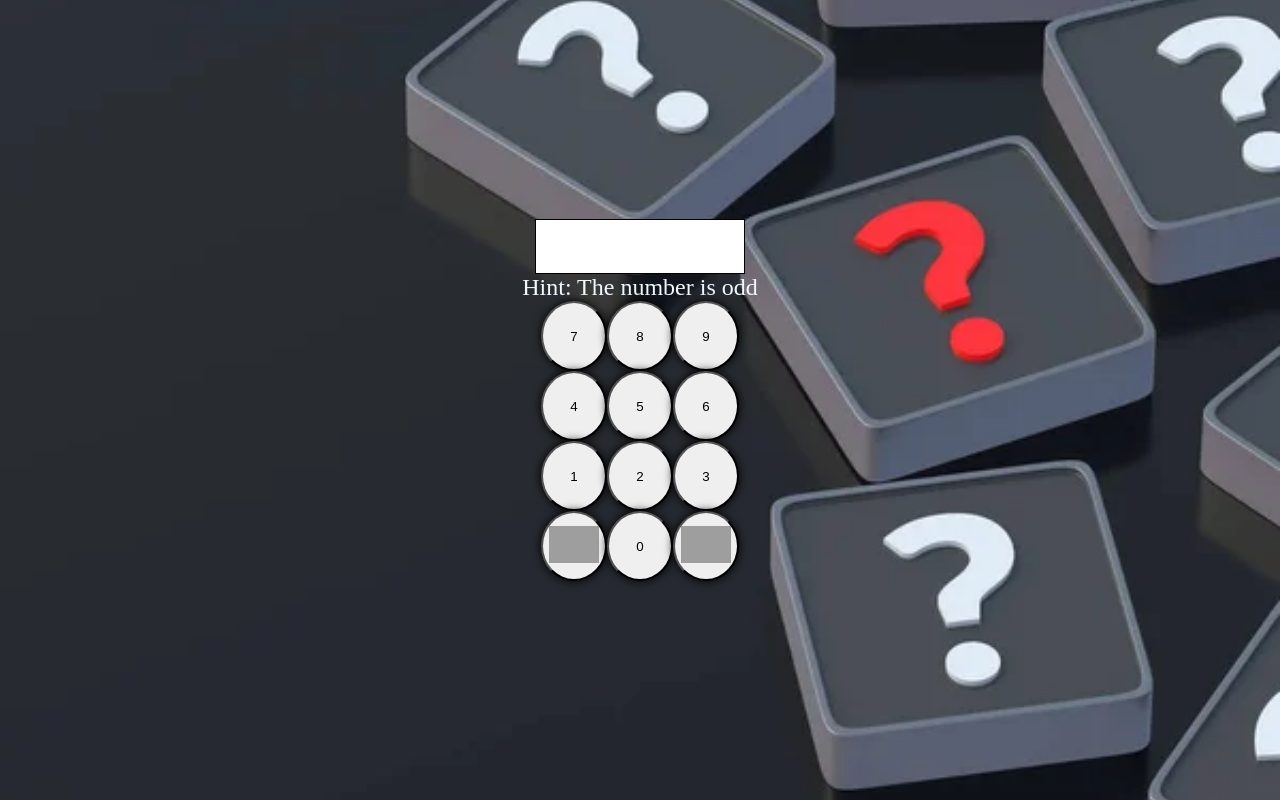
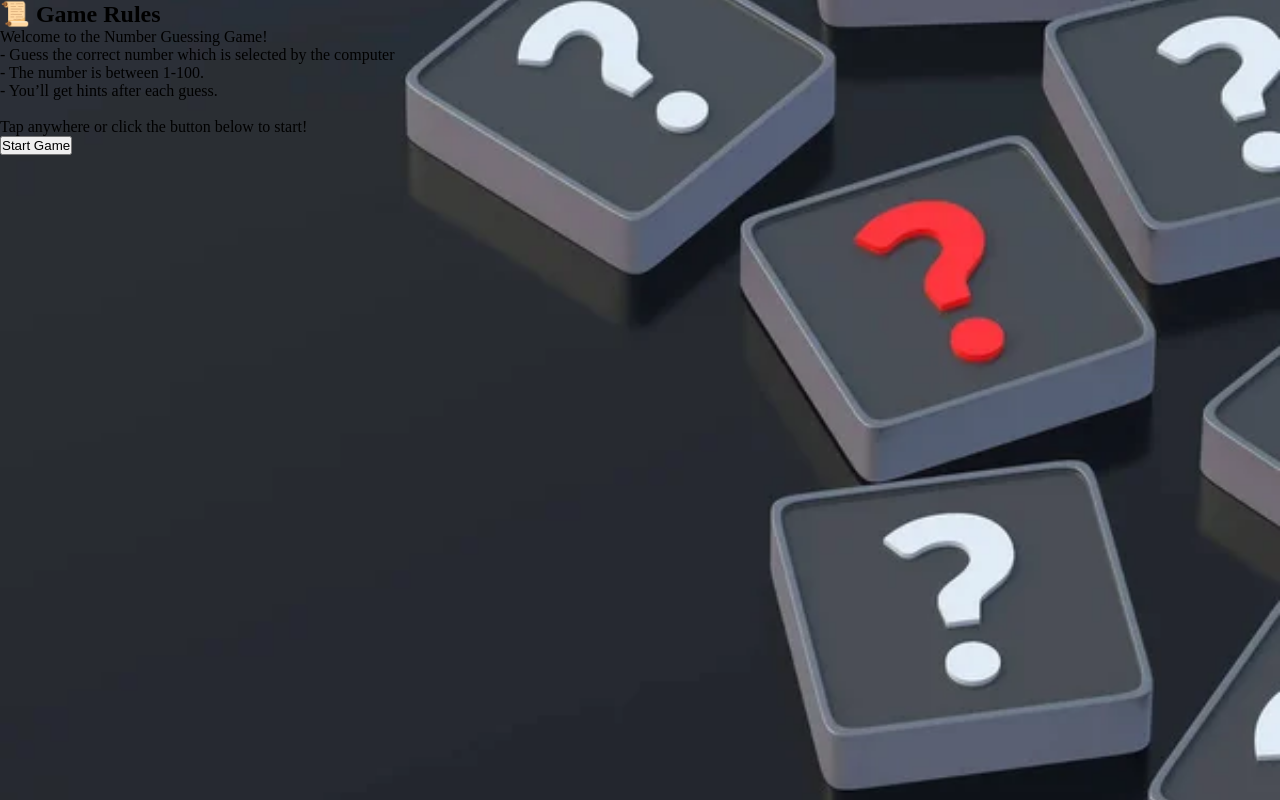
Before and after one commit to Learnerbypassion/NumGuessingGame, a plain HTML site: page index.html in a window 1280 px wide. Drawn offline with Linux system fonts and the light colour scheme; grey boxes are pictures that could not be loaded.

Commit message:
Update index.html

```diff
--- a/index.html
+++ b/index.html
@@ -9,7 +9,19 @@
 </head>
 
 <body>
-    <div id="main">
+    <div id="rulesScreen" onclick="startGame()">
+        <h2>📜 Game Rules</h2>
+        <p>
+            Welcome to the Number Guessing Game!<br>
+            - Guess the correct number which is selected by the computer <br>
+            - The number is between 1-100.<br>
+            - You’ll get hints after each guess.<br><br>
+            Tap anywhere or click the button below to start!
+        </p>
+        <button id="startBtn" onclick="startGame(event)">Start Game</button>
+    </div>
+    <canvas id="starCanvas"></canvas>
+    <div id="main" style="display: none;">
         <div class="gamebox">
             <div class="input">
                 <input type="number" id="number" placeholder="">
@@ -20,21 +32,21 @@
                 </div>
             </div>
             <div class="numbers">
-                <button class="numpad inPut">7</button>
-                <button class="numpad inPut">8</button>
-                <button class="numpad inPut">9</button>
-                <button class="numpad inPut">4</button>
-                <button class="numpad inPut">5</button>
-                <button class="numpad inPut">6</button>
-                <button class="numpad inPut">1</button>
-                <button class="numpad inPut">2</button>
-                <button class="numpad inPut">3</button>
-                <button class="numpad inPut"><img
+                <button class="numpad inPut btn">7</button>
+                <button class="numpad inPut btn">8</button>
+                <button class="numpad inPut btn">9</button>
+                <button class="numpad inPut btn">4</button>
+                <button class="numpad inPut btn">5</button>
+                <button class="numpad inPut btn">6</button>
+                <button class="numpad inPut btn">1</button>
+                <button class="numpad inPut btn">2</button>
+                <button class="numpad inPut btn">3</button>
+                <button class="numpad inPut btn" id="undo-btn"><img
                         src="https://static.vecteezy.com/system/resources/previews/019/858/320/non_2x/backspace-flat-color-outline-icon-free-png.png"
-                        alt="" class="switch" id="undo-btn"></button>
-                <button class="numpad inPut">0</button>
+                        alt="" class="switch"></button>
+                <button class="numpad inPut btn">0</button>
 
-                <button type="submit" class="numpad" onclick="input()"><img
+                <button type="submit" class="numpad btn" onclick="input()"><img
                         src="https://png.pngtree.com/png-vector/20230330/ourmid/pngtree-click-the-submit-icon-button-vector-png-image_6674608.png"
                         alt="" class="switch" id="submit"></button>
             </div>
@@ -42,6 +54,4 @@
     </div>
     <script src="script.js"></script>
 </body>
-</body>
-
 </html>
```
